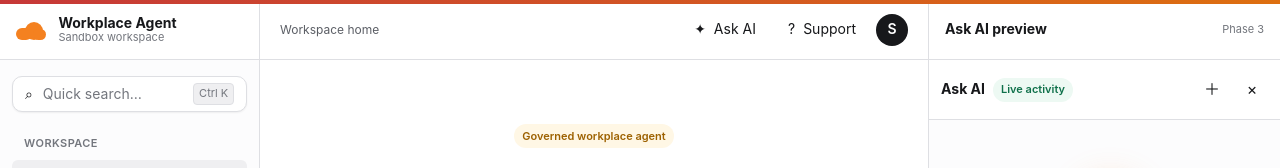
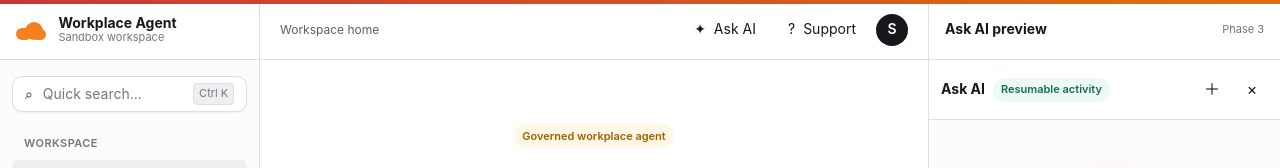
Before and after one commit to shubham123dev/dem_0000_saa, an Angular app in the folder frontend/: page / in a window 1280 px wide. Shown: the top 168 px of the page. Built offline with nearby package versions, Linux system fonts and the light colour scheme.

Commit message:
finish Ask AI terminal activity UX

```diff
--- a/frontend/src/app/layout/assistant-panel/assistant-panel.component.html
+++ b/frontend/src/app/layout/assistant-panel/assistant-panel.component.html
@@ -1,6 +1,6 @@
 <aside class="assistant-panel" aria-label="Ask AI" [cdkTrapFocus]="overlay" [cdkTrapFocusAutoCapture]="overlay">
   <header>
-    <div class="assistant-title"><strong>Ask AI</strong><app-ui-badge [tone]="conversation.streamingEnabled() ? 'success' : 'info'">{{ conversation.streamingEnabled() ? 'Live activity' : 'REST fallback' }}</app-ui-badge></div>
+    <div class="assistant-title"><strong>Ask AI</strong><app-ui-badge [tone]="conversation.streamingEnabled() ? 'success' : 'info'">{{ conversation.streamingEnabled() ? 'Resumable activity' : 'REST fallback' }}</app-ui-badge></div>
     <div><button type="button" class="assistant-icon-button" aria-label="Start new conversation" title="Start new conversation" (click)="startNewConversation()">＋</button><button type="button" class="assistant-icon-button" aria-label="Close Ask AI" title="Close Ask AI" (click)="closePressed.emit()">×</button></div>
   </header>
   <div #transcript class="assistant-body ui-dot-grid" role="log" aria-label="Conversation" aria-live="polite" [attr.aria-busy]="conversation.pending()">
@@ -13,7 +13,7 @@
     } @else {
       <div class="assistant-transcript">
         @for (message of conversation.messages(); track message.id) {<app-assistant-message [message]="message" [retryAvailable]="conversation.retryMessageId() === message.id" (retryRequested)="conversation.retryLast()" (reviewProposal)="reviewProposal($event)" />}
-        @if (conversation.activities().length || conversation.pending()) {<app-assistant-activity [items]="conversation.activities()" [connection]="conversation.connection()" [cancellationRequested]="conversation.cancellationRequested()" />}
+        @if (conversation.activities().length || conversation.pending()) {<app-assistant-activity [items]="conversation.activities()" [status]="activityStatus()" />}
         @if (conversation.canResume()) {<app-ui-callout tone="warning" title="Run continues in the backend"><div class="resume-actions"><span>Watching stopped; the run was not resubmitted or cancelled.</span><app-ui-button size="small" variant="outline" (pressed)="conversation.resumeWatching()">Resume watching</app-ui-button>@if (conversation.canCancel()) {<app-ui-button size="small" variant="danger" (pressed)="conversation.cancelActiveRun()">Cancel run</app-ui-button>}</div></app-ui-callout>}
       </div>
     }
```
